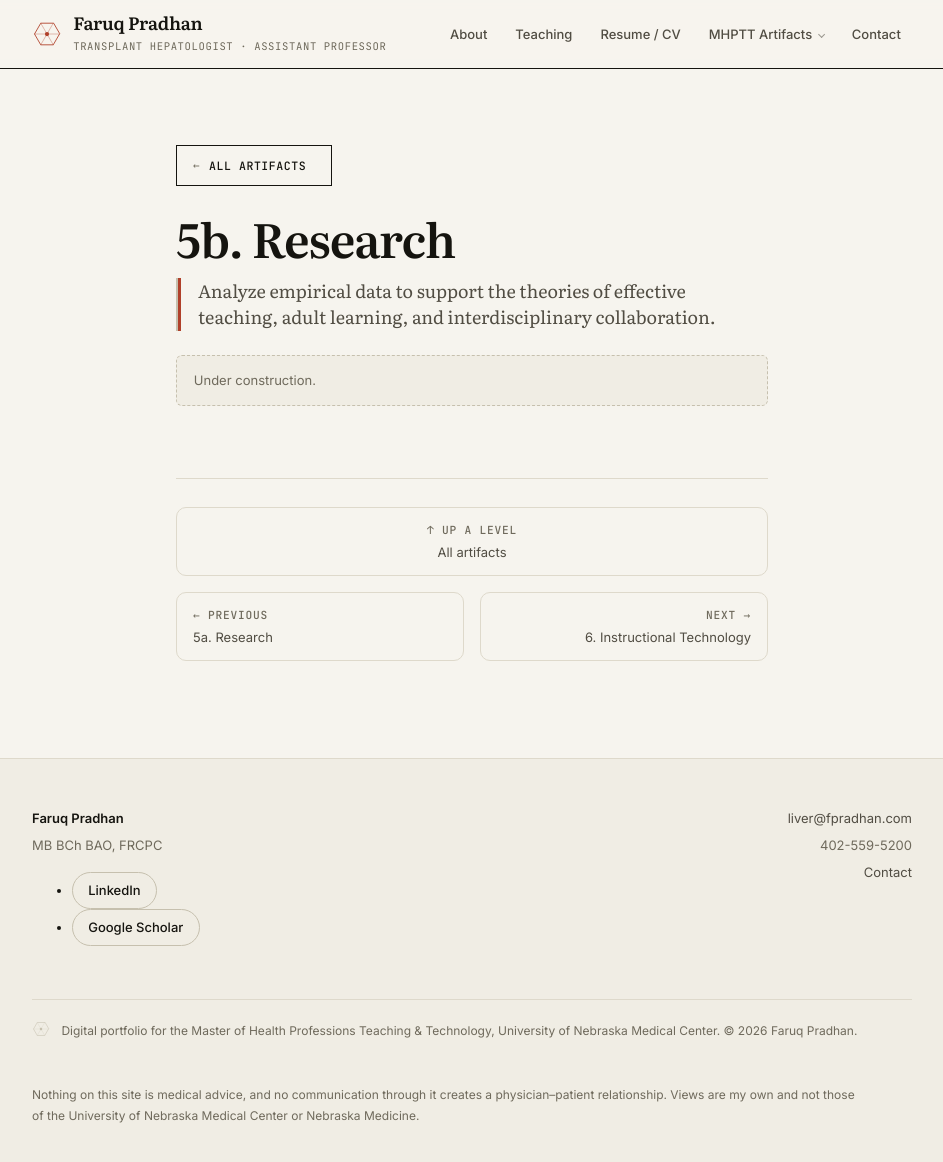
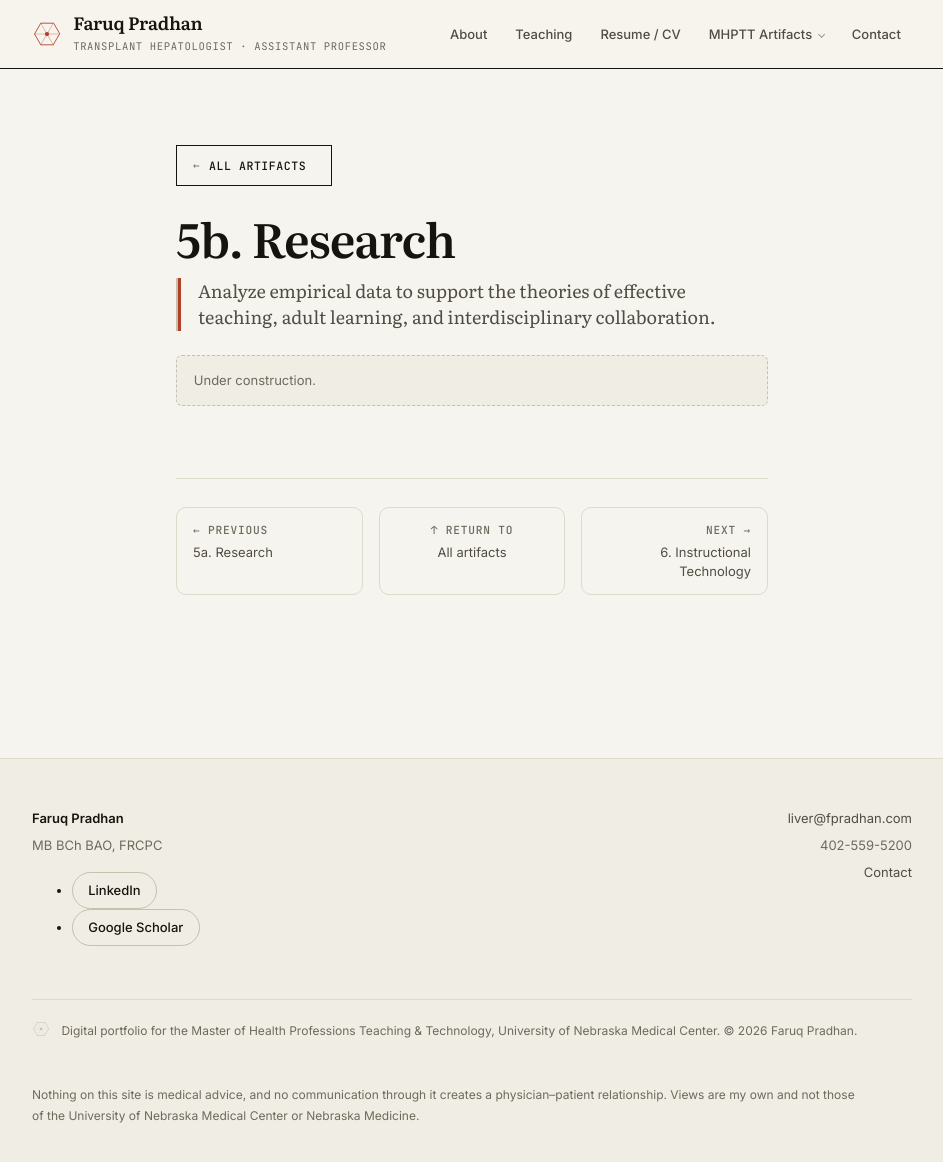
Before and after one commit to fpradhan/fpradhan.github.io, a Jekyll site: the page built from _competencies/5b-research.md, in a window 1280 px wide and 1179 px high. Shown: the top 1162 px of the window, without its empty margins (168-1111 px from the left). Built offline with Jekyll 4.4.1, drawn with Linux system fonts in a browser that asks for light colours.

Commit message:
Move the return link between previous and next, and relabel it
"Up a level" becomes "Return to / All artifacts", matching the label and
name shape of the two entries beside it.

It also moves out of its own full-width row and into the middle column of
a three-across pager. That halves the block at the foot of the page, 183px
to 98px at tablet width, and the centre position carries the meaning on
its own: back one, up and out, forward one. Nothing wraps at 820px.

Below 560px all three stack in DOM order, previous then return then next,
unchanged from before. On the first and last competency pages, where one
neighbour is missing, the return stays in the centre column.

Co-Authored-By: Claude Opus 5 <noreply@anthropic.com>
Claude-Session: https://claude.ai/code/session_01SajNJDGDkt5q5fCgsPRcNk

```diff
--- a/_layouts/competency.html
+++ b/_layouts/competency.html
@@ -44,14 +44,14 @@ layout: default
     {%- endfor -%}
 
     <nav class="pager" aria-label="Competencies">
-      <a class="pager-all" href="{{ '/artifacts/' | relative_url }}">
-        <span class="label">↑ Up a level</span>All artifacts
-      </a>
       {%- if prev_item %}
       <a class="pager-prev" href="{{ prev_item.url | relative_url }}">
         <span class="label">← Previous</span>{{ prev_item.number }}. {{ prev_item.name }}
       </a>
       {%- else %}<span></span>{% endif %}
+      <a class="pager-all" href="{{ '/artifacts/' | relative_url }}">
+        <span class="label">↑ Return to</span>All artifacts
+      </a>
       {%- if next_item %}
       <a class="pager-next" href="{{ next_item.url | relative_url }}">
         <span class="label">Next →</span>{{ next_item.number }}. {{ next_item.name }}
--- a/assets/css/style.css
+++ b/assets/css/style.css
@@ -726,7 +726,7 @@ main{flex:1 0 auto;padding:4.5rem 0 6rem}
 }
 
 /* Previous / next */
-.pager{display:grid;grid-template-columns:1fr 1fr;gap:1rem;
+.pager{display:grid;grid-template-columns:1fr 1fr 1fr;gap:1rem;
   margin-top:4.5rem;padding-top:1.75rem;border-top:1px solid var(--rule)}
 .pager a{display:block;text-decoration:none;color:var(--ink-soft);
   font-size:var(--t-sm);line-height:1.45;padding:.85rem 1rem;
@@ -734,11 +734,12 @@ main{flex:1 0 auto;padding:4.5rem 0 6rem}
   transition:border-color .15s ease,color .15s ease}
 .pager a:hover{border-color:var(--accent);color:var(--accent)}
 .pager .label{display:block;margin-bottom:.3rem}
-.pager-next{text-align:right;grid-column:2}
-.pager-all{grid-column:1 / -1;text-align:center}
+.pager-next{text-align:right;grid-column:3}
+.pager-all{grid-column:2;grid-row:1;text-align:center}
 @media (max-width:560px){
   .pager{grid-template-columns:1fr}
   .pager-next{text-align:left;grid-column:1}
+  .pager-all{grid-column:1;grid-row:auto}
 }
 
 /* ----------------------------------------------------- Tables and code */
```
